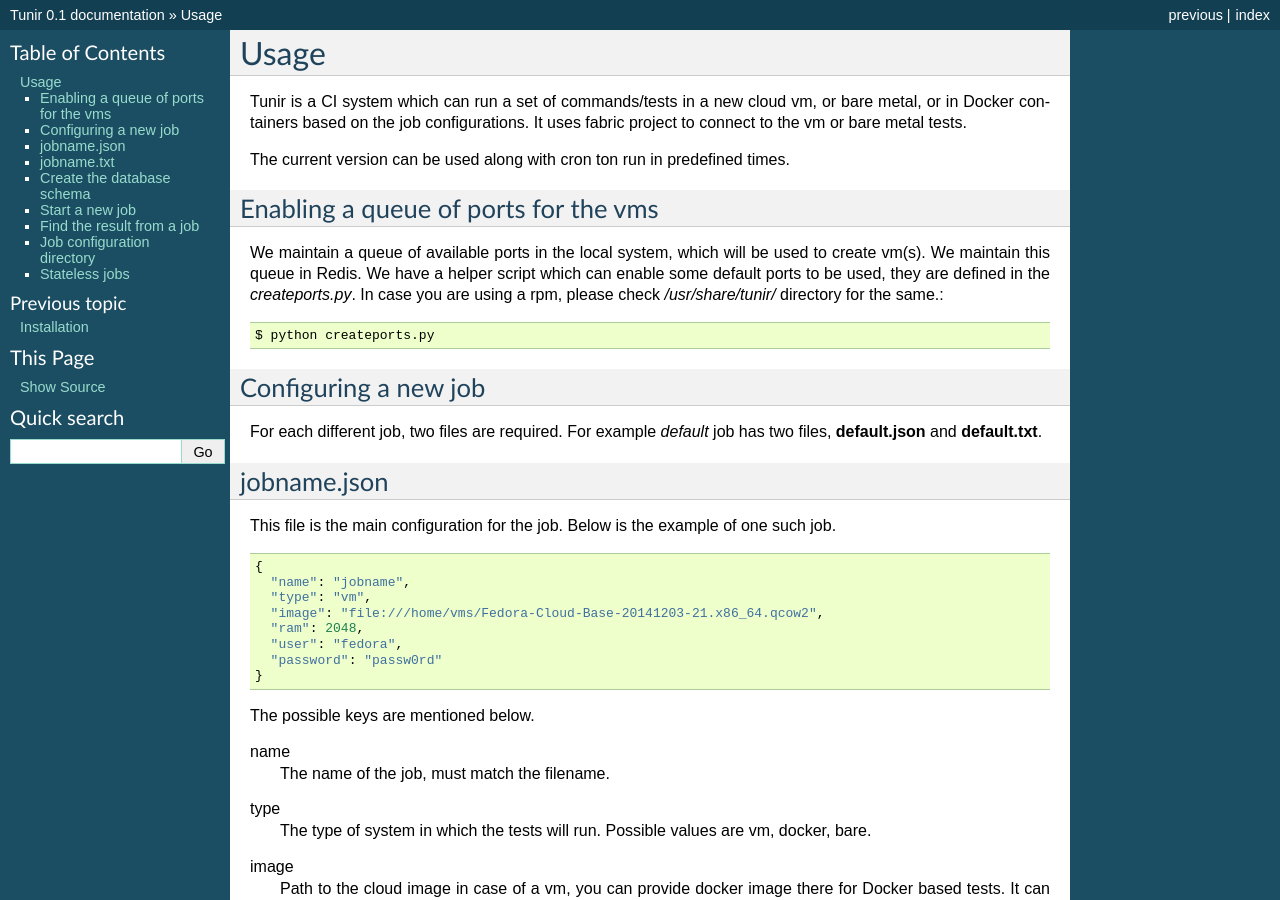
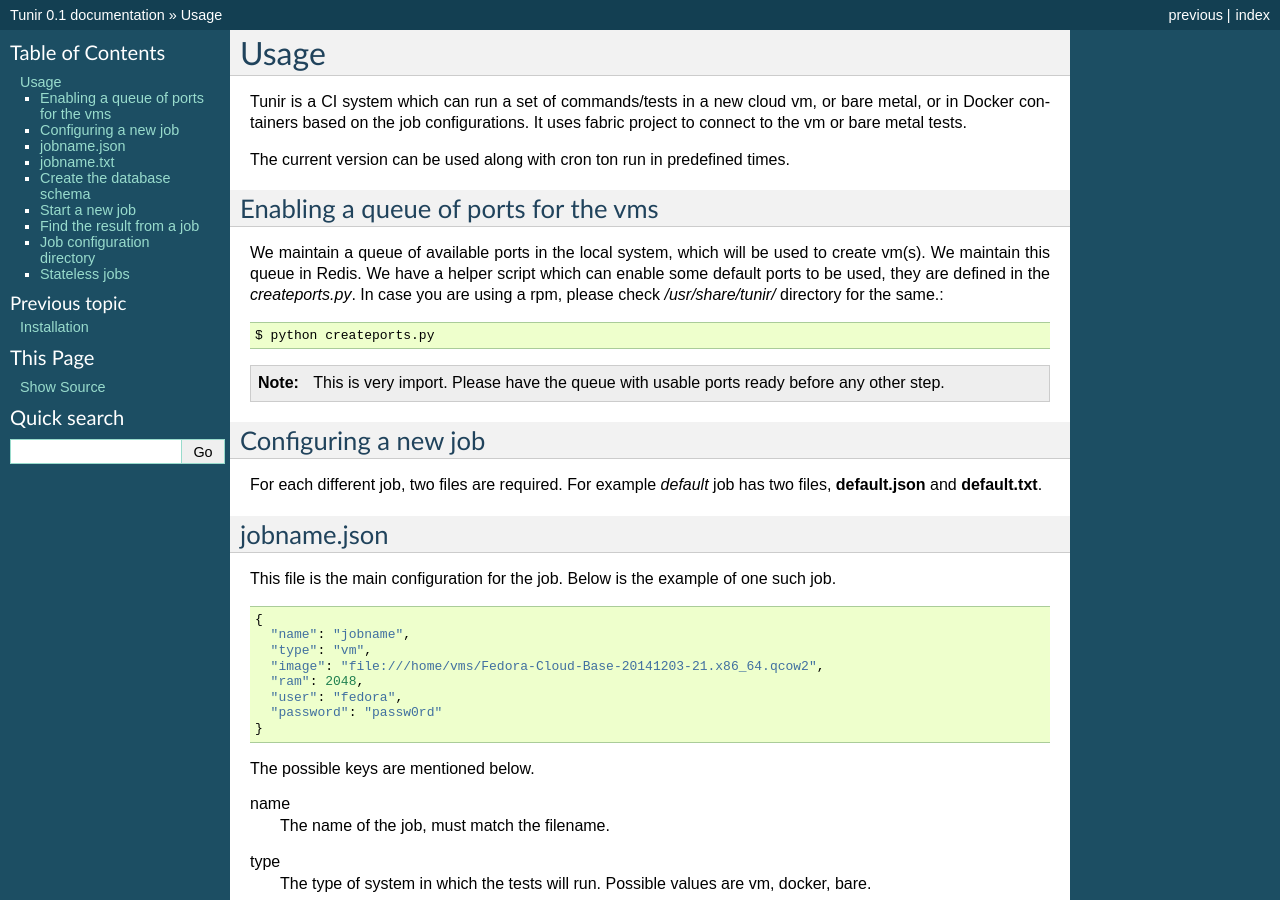
Before and after one commit to kushaldas/tunir, a Sphinx documentation site: the page built from docs/usage.rst, in a window 1280 px wide and 900 px high. Built offline with Sphinx 7.4.7, drawn with Linux system fonts in a browser that asks for light colours.

Commit message:
Just adding a notes section.

```diff
--- a/docs/usage.rst
+++ b/docs/usage.rst
@@ -17,6 +17,8 @@
 
     $ python createports.py
 
+.. note:: This is very import. Please have the queue with usable ports ready before any
+   other step.
 
 Configuring a new job
 ----------------------
```
